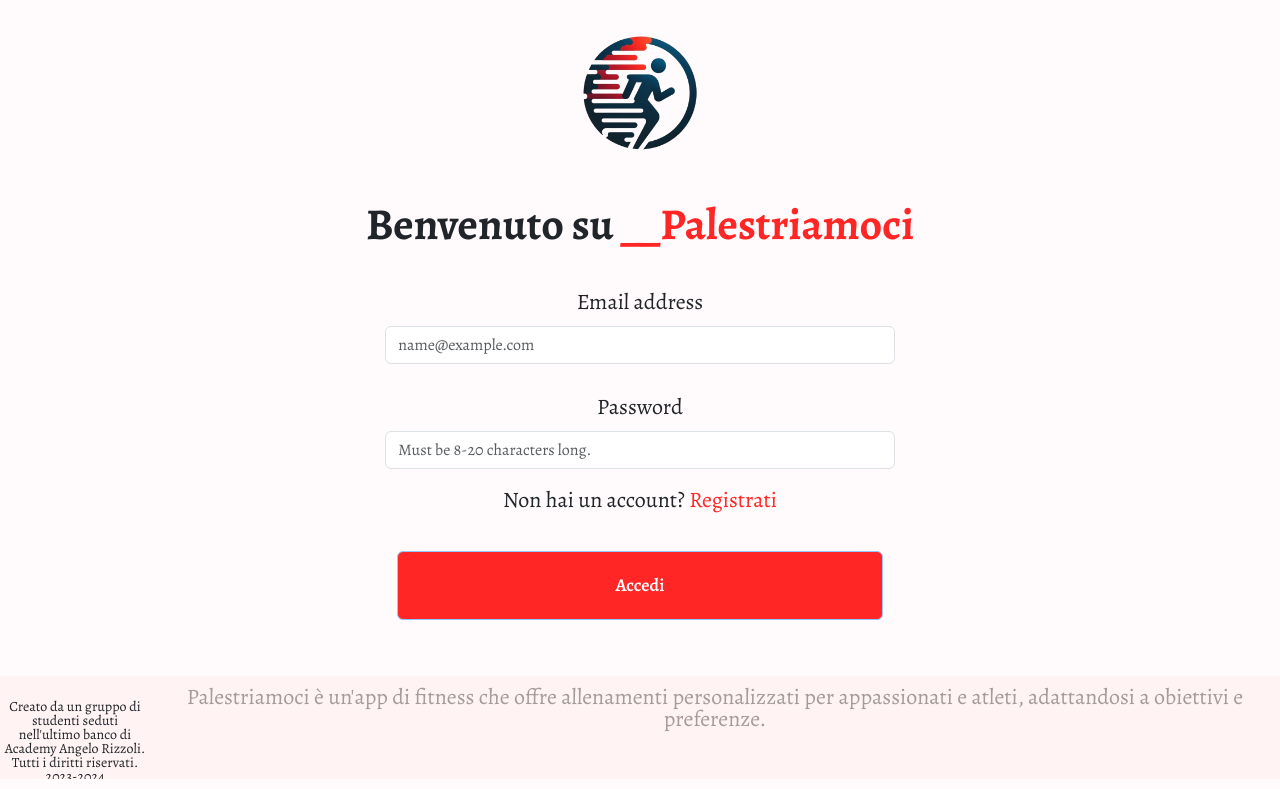
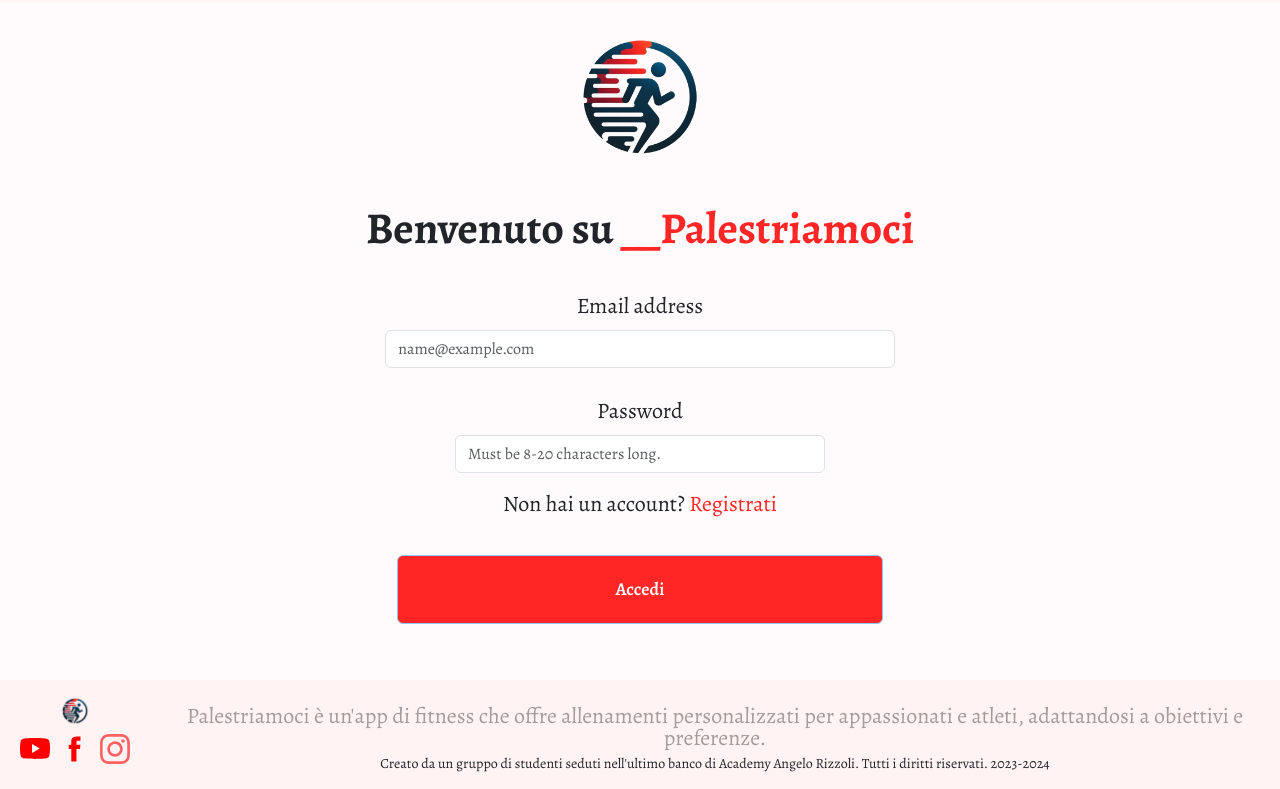
Before and after one commit to MicheleMarcoProcacciante/Palestriamoci, a plain HTML site: page webVersione/log-in.html in a window 1280 px wide. Shown: the part 82-871 px from the top of the page. Drawn offline with nearby package versions, Linux system fonts and the light colour scheme.

Commit message:
add social footer to page sign-in and log-in

```diff
--- a/webVersione/log-in.html
+++ b/webVersione/log-in.html
@@ -72,9 +72,17 @@
 
     <footer class="footer">
       <div class="footer__container">
-        <div class="footer__logo logo">
-          <!-- <a href="#header"><img src="img/logo/logo.png" alt="logo"></a> -->
-
+        <div class="footer__icons">
+          <div class="footer__logo logo">
+            <a href="#header"><img src="img/logo/logo.png" alt="logo"></a>
+          </div>
+          <div class="social-contacts">
+            <a target="_blank" href="https://www.youtube.com/"><img src="img/ico/social/youtube.svg" alt="YouTube"></a>
+            <a target="_blank" href="https://www.facebook.com/"><img src="img/ico/social/facebook.svg"
+                alt="facebook"></a>
+            <a target="_blank" href="https://www.instagram.com/"><img src="img/ico/social/instagram.svg"
+                alt="instagram"></a>
+          </div>
         </div>
         <p class="footer__topText">Palestriamoci è un'app di fitness che offre allenamenti personalizzati per
           appassionati e atleti, adattandosi a obiettivi e preferenze.</p>
--- a/webVersione/scss/log-in.scss
+++ b/webVersione/scss/log-in.scss
@@ -86,3 +86,9 @@ ul {
     grid-template-columns: 1fr 1fr;
     gap: 15px;
 }
+
+#inputPassword {
+    align-self: center;
+    max-width: 370px;
+    margin: 0 auto;
+}
```
Also changed, not shown: webVersione/sign-in.html (+11 -3 lines), webVersione/css/log-in.css, webVersione/img/ico/home-189.svg (added).
